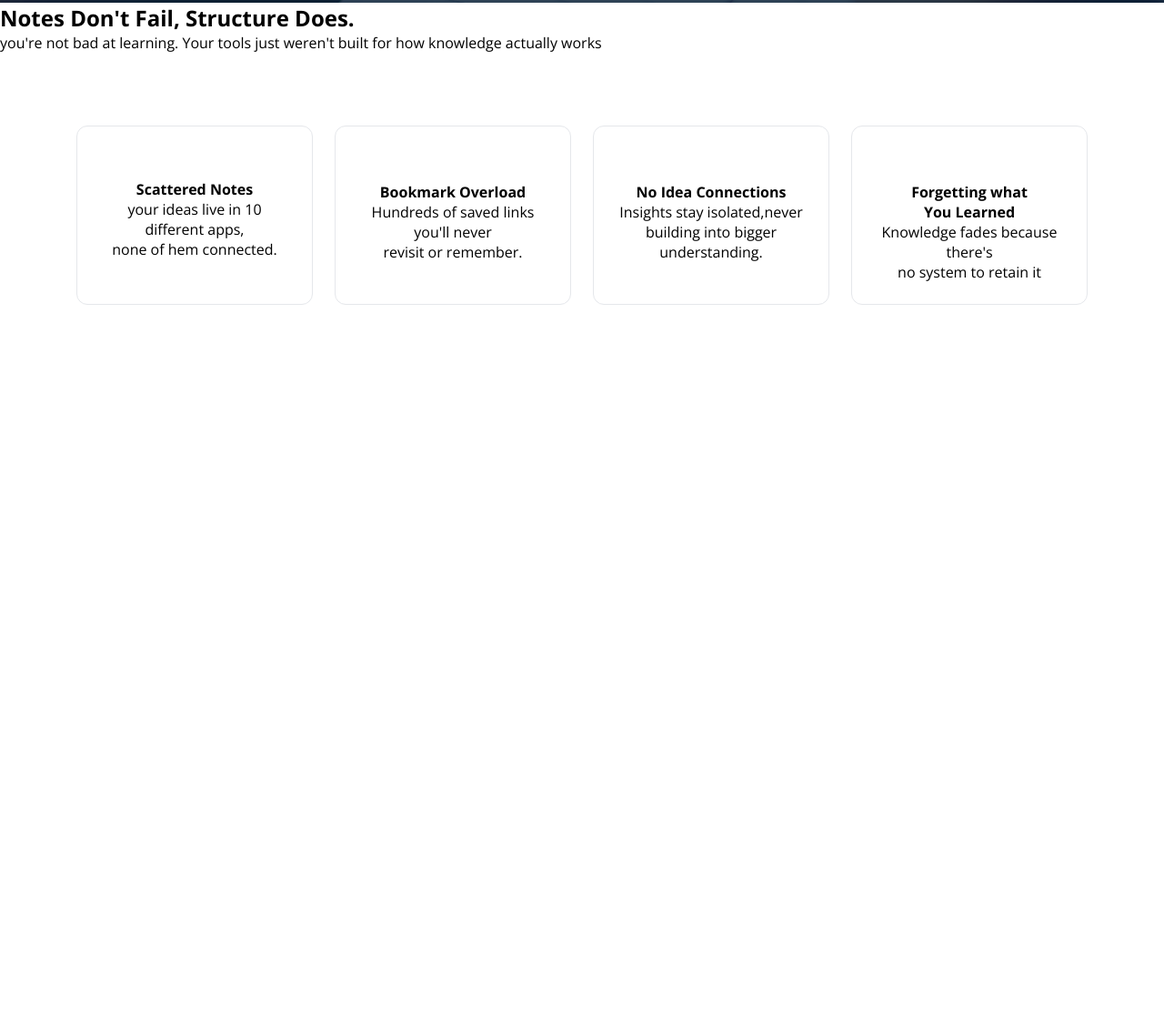
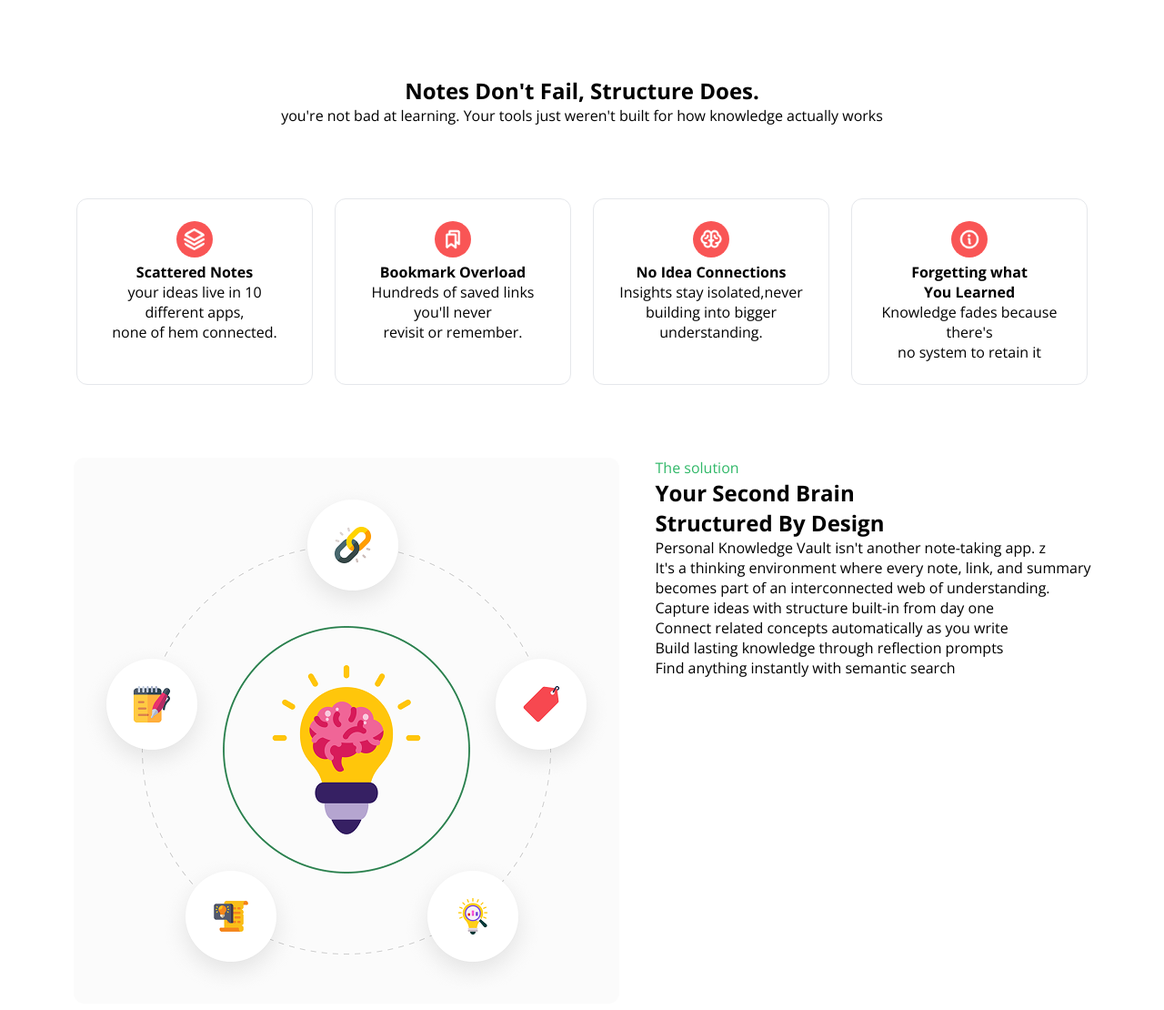
Before and after one commit to hrsiam7/KnowledgeVault, a plain HTML site: page index.html in a window 1280 px wide. Shown: the part 682-1792 px from the top of the page at 91% size. Before the commit the page ends 1097 px from the top, so only its background shows below. Drawn offline with nearby package versions, Linux system fonts and the light colour scheme.

Commit message:
adding brain section

```diff
--- a/index.html
+++ b/index.html
@@ -43,13 +43,13 @@
             </div>
         </div>
 
-        <section>
+        <section class="problem">
             <h2>Notes Don't Fail, Structure Does.</h2>
             <p>you're not bad at learning. Your tools just weren't built for how knowledge actually works</p>
         </section>
         <div class="cart">
             <div class="notes">
-                <img src="./img/Vector.png" alt="Scattered notes">
+                <img src="img/Vector.png" alt="Scattered notes">
                 <h4>Scattered Notes</h4>
                 <p>your ideas live in 10 different apps,
                     <br>
@@ -57,26 +57,45 @@
                 </p>
             </div>
             <div class="bookmark">
-                <img src="./img/Bookmarks.png" alt="Bookmark Overload">
+                <img src="img/Bookmarks.png" alt="Bookmark Overload">
                 <h4>Bookmark Overload</h4>
                 <p>Hundreds of saved links you'll never
                     <br>
                 revisit or remember.
             </p>
             </div>
-            <div class="no idea">
-                <img src="./img/Brain.png" alt="No idea Connection">
+            <div class="no-idea">
+                <img src="img/Brain.png" alt="No idea Connection">
                 <h4>No Idea Connections</h4>
                 <p>Insights stay isolated,never<br>
                 building into bigger understanding.</p>
             </div>
             <div class="info">
-                <img src="./img/Info.png" alt="Info">
+                <img src="img/Info.png" alt="Info">
                 <h4>Forgetting what <br> You Learned</h4>
                 <p>Knowledge fades because there's<br>
                 no system to retain it</p>
             </div>
         </div>
+        <section>
+            <div class="knowledge">
+                <img src="img/knowledge.png">
+                <div class="knowledge-text">
+                    <p style="color: #30B868;">The solution</p>
+                    <h2>Your Second Brain <br>
+                    Structured By Design</h2>
+                    <p>Personal Knowledge Vault isn't another note-taking app. z<br>It's a thinking environment where every note, link, and summary<br>becomes part of an interconnected web of understanding.
+                    </p>
+                    <ul class="your-feature">
+                        <li>Capture ideas with structure built-in from day one</li>
+                        <li>Connect related concepts automatically as you write</li>
+                        <li>Build lasting knowledge through reflection prompts</li>
+                        <li>Find anything instantly with semantic search</li>
+                    </ul>
+
+                </div>
+            </div>
+
 
     </main>
     <footer>
--- a/style/style.css
+++ b/style/style.css
@@ -11,12 +11,11 @@
   background-color: #FFFFFF;
 }
 .nav{
-    display: flex;
-    justify-content: space-between;
-    align-items: center;
-    padding: 10px;;
-
-
+  max-width: 1200px;
+  margin: 0 auto;
+  display:flex;
+  align-items:center;
+  justify-content:space-between;
 }
 .logo{
   margin-left: 120px;
@@ -59,17 +58,22 @@ nav li a:hover{
 }
 .container{
     background-image: url('../img/hero-bg.png');
-    background-attachment: fixed;
-    width: 100%;
     height: 600px;
-    border-image-repeat: stretch;
-    background-size: cover;
     text-align: center;
-    margin-top: 0px;
+    display: flex;
+    flex-direction: column;
+    justify-content: center;
     align-items: center;
 
 
 }
+.container > p{
+  max-width:700px;
+  color:#30B868;
+  line-height:1.6;
+  margin:20px 0;
+}
+
 .heading{
    width: 770px;
    margin: 0 auto;
@@ -130,11 +134,25 @@ nav li a:hover{
     width: 229px;
     height: 35px;
 }
+.problem{
+  text-align:center;
+  margin-top:100px;
+}
 .cart{
   display:flex;
   justify-content:center;
   gap:24px;
   margin:80px auto;
+}
+.cart img{
+  width:40px;
+  height:auto;
+  width:40px;
+  height:40px;
+  background: #F95555;
+  border-radius: 40px;
+  padding:8px;
+
 }
 
 .cart > div{
@@ -144,3 +162,15 @@ nav li a:hover{
   border-radius:12px;
   text-align:center;
 }
+
+
+.your-feature li {
+    list-style: none;
+
+}
+.knowledge{
+    display: flex;
+    justify-content: center;
+    gap: 40px;
+    margin: 80px auto;
+}
```
